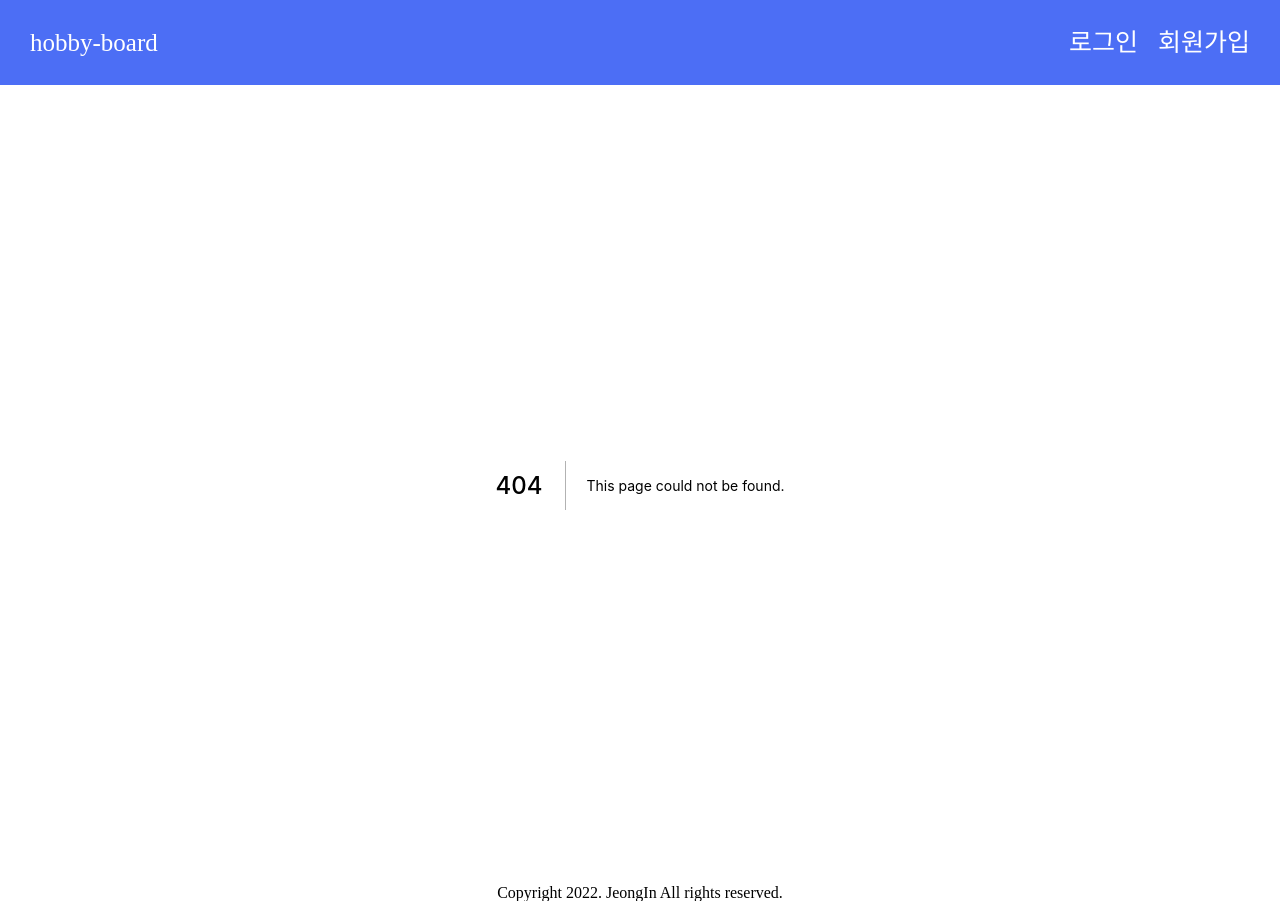
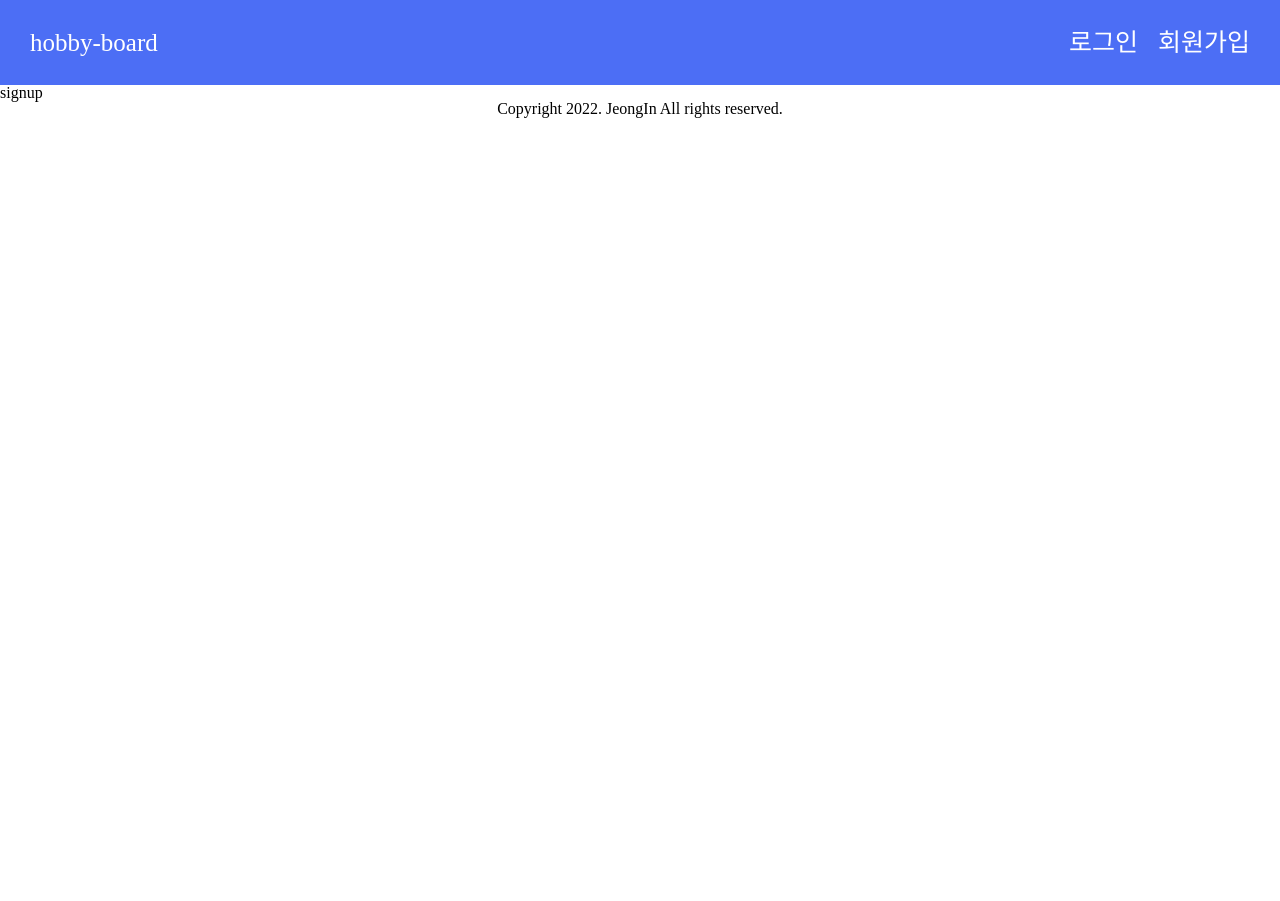
Before and after one commit to jeooongin/hobby-board, a Next.js app: page /signup in a window 1280 px wide. Before the commit this address had no page. After the commit the page ends 800 px from the top, so only its background shows below. Built offline with nearby package versions, Linux system fonts and the light colour scheme.

Commit message:
Feat: 페이지 생성

```diff
--- /dev/null
+++ b/pages/signup.js
@@ -0,0 +1,7 @@
+import React from "react";
+
+const signup = () => {
+  return <div>signup</div>;
+};
+
+export default signup;
```
Also changed, not shown: pages/login.js (added, +7 -0 lines).
